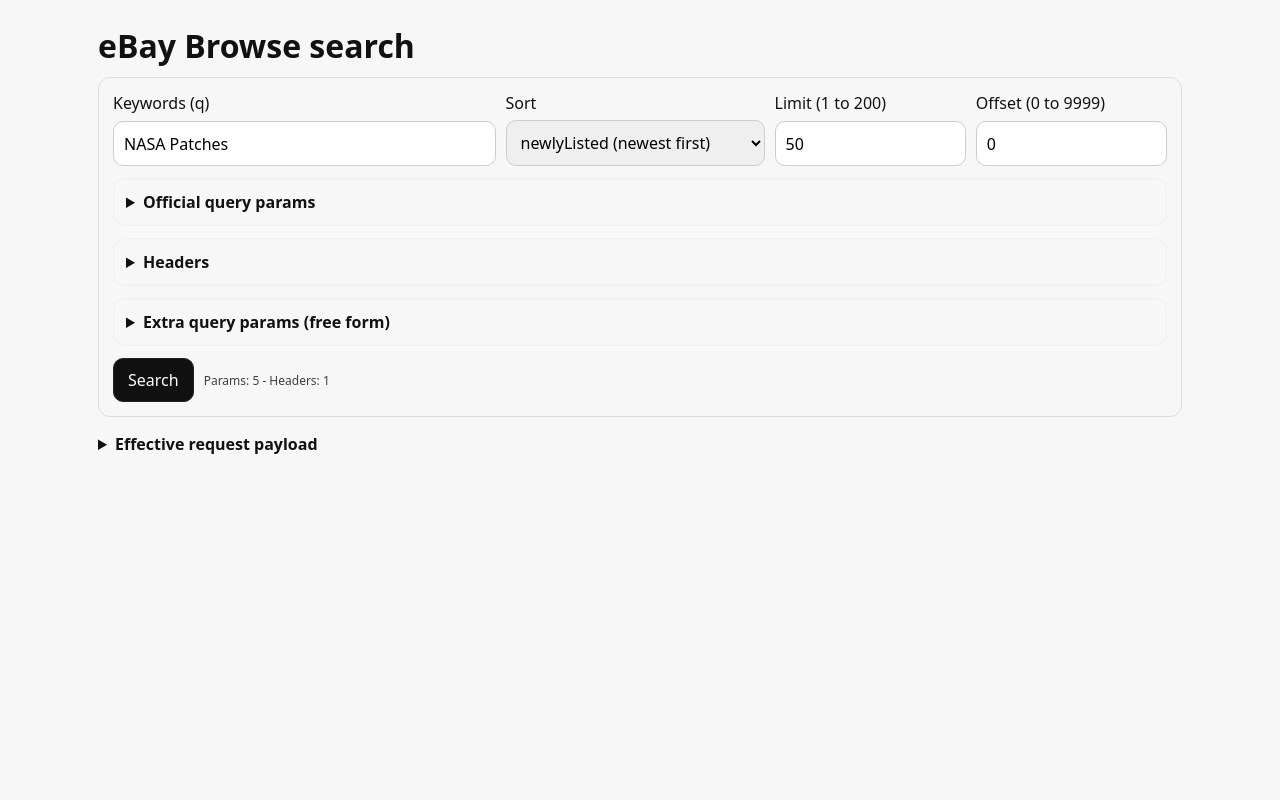
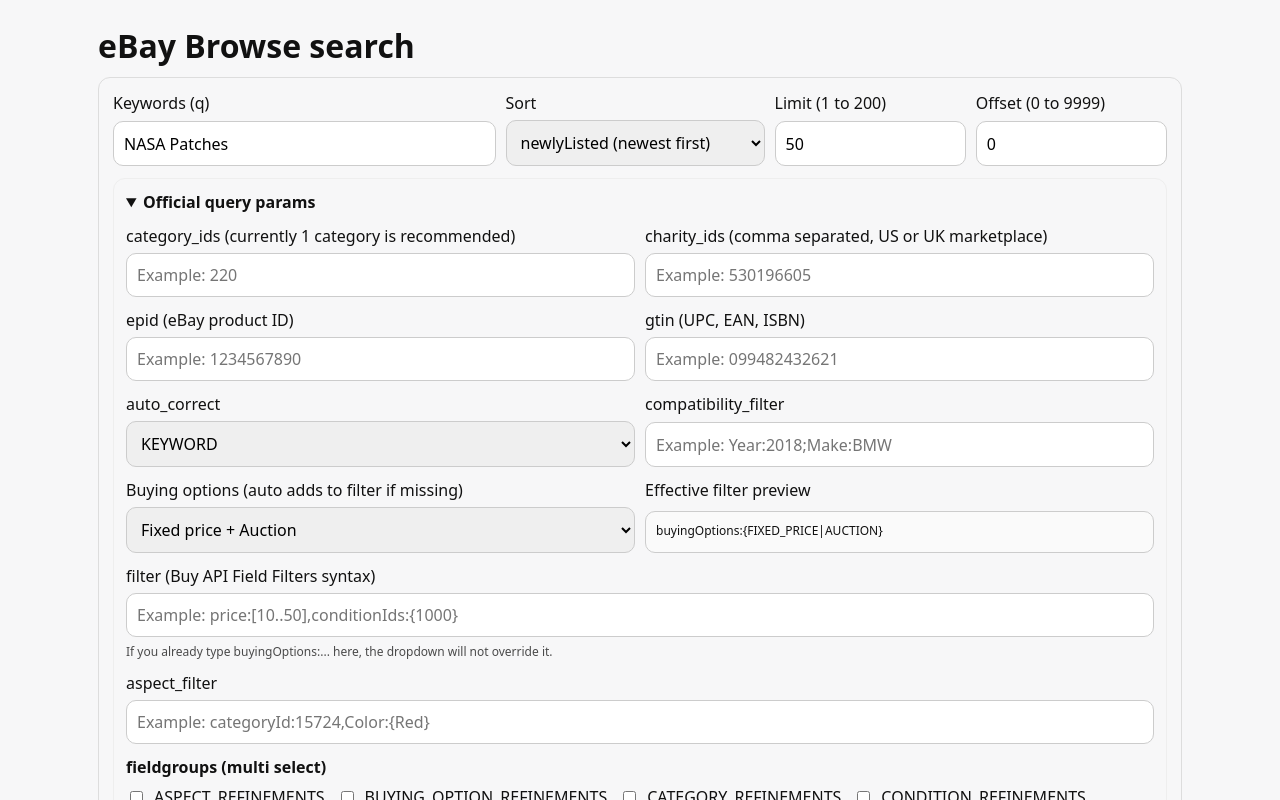
Before and after one commit to tramvaj/ebay-search-app, a Next.js app: page / in a window 1280 px wide. Shown: the top 800 px of the page. Built offline with nearby package versions, Linux system fonts and the light colour scheme.

Commit message:
Update page.jsx

```diff
--- a/app/page.jsx
+++ b/app/page.jsx
@@ -64,9 +64,39 @@
   "EBAY_MOTORS_US"
 ];
 
+const BUYING_OPTIONS_PRESETS = [
+  { value: "", label: "(leave as is)" },
+  { value: "FIXED_PRICE", label: "Fixed price only" },
+  { value: "AUCTION", label: "Auction only" },
+  { value: "FIXED_PRICE|AUCTION", label: "Fixed price + Auction" }
+];
+
 function toggleInArray(arr, value) {
   if (arr.includes(value)) return arr.filter((x) => x !== value);
   return [...arr, value];
+}
+
+function normalizeSpaces(s) {
+  return String(s || "").replace(/\s+/g, " ").trim();
+}
+
+function filterHasBuyingOptions(filterStr) {
+  return /(^|,)\s*buyingOptions\s*:/.test(String(filterStr || ""));
+}
+
+function upsertBuyingOptionsFilter(filterStr, buyingOptionsValue) {
+  const base = normalizeSpaces(filterStr);
+  const v = String(buyingOptionsValue || "").trim();
+
+  if (!v) return base;
+
+  const bo = `buyingOptions:{${v}}`;
+
+  // If user already included buyingOptions in the filter input, do not override it.
+  if (filterHasBuyingOptions(base)) return base;
+
+  if (!base) return bo;
+  return `${bo},${base}`;
 }
 
 export default function Page() {
@@ -85,6 +115,9 @@
   const [limit, setLimit] = useState(50);
   const [offset, setOffset] = useState(0);
 
+  // Auctions support (implemented by injecting buyingOptions into filter when missing)
+  const [buyingOptionsPreset, setBuyingOptionsPreset] = useState("FIXED_PRICE|AUCTION");
+
   // Headers users can set
   const [marketplaceId, setMarketplaceId] = useState("EBAY_US");
 
@@ -92,7 +125,7 @@
   const [ctxCountry, setCtxCountry] = useState("US");
   const [ctxZip, setCtxZip] = useState("");
 
-  // Extra arbitrary query params (in case eBay adds more, or for experiments)
+  // Extra arbitrary query params
   const [extraParams, setExtraParams] = useState([{ key: "", value: "" }]);
 
   const [loading, setLoading] = useState(false);
@@ -116,8 +149,6 @@
     const zip = String(ctxZip || "").trim();
 
     if (country && zip) {
-      // eBay expects URL encoded packed header value
-      // Example: contextualLocation=country%3DUS%2Czip%3D19406
       const packed = `contextualLocation=${encodeURIComponent(`country=${country},zip=${zip}`)}`;
       h["X-EBAY-C-ENDUSERCTX"] = packed;
     }
@@ -125,10 +156,13 @@
     return h;
   }, [marketplaceId, ctxCountry, ctxZip]);
 
+  const effectiveFilter = useMemo(() => {
+    return upsertBuyingOptionsFilter(filter, buyingOptionsPreset);
+  }, [filter, buyingOptionsPreset]);
+
   const queryParams = useMemo(() => {
     const qp = {};
 
-    // Official params
     if (q) qp.q = q;
     if (gtin) qp.gtin = gtin;
     if (epid) qp.epid = epid;
@@ -137,7 +171,7 @@
     if (compatibilityFilter) qp.compatibility_filter = compatibilityFilter;
     if (autoCorrect) qp.auto_correct = autoCorrect;
     if (categoryIds) qp.category_ids = categoryIds;
-    if (filter) qp.filter = filter;
+    if (effectiveFilter) qp.filter = effectiveFilter;
     if (sort) qp.sort = sort;
 
     qp.limit = String(limit);
@@ -145,7 +179,6 @@
 
     if (aspectFilter) qp.aspect_filter = aspectFilter;
 
-    // Extra params
     for (const row of extraParams) {
       const k = String(row.key || "").trim();
       const v = String(row.value || "").trim();
@@ -163,7 +196,7 @@
     compatibilityFilter,
     autoCorrect,
     categoryIds,
-    filter,
+    effectiveFilter,
     sort,
     limit,
     offset,
@@ -286,7 +319,7 @@
           </div>
         </section>
 
-        <details style={{ border: "1px solid #eee", borderRadius: 12, padding: 12 }}>
+        <details style={{ border: "1px solid #eee", borderRadius: 12, padding: 12 }} open>
           <summary style={{ cursor: "pointer", fontWeight: 650 }}>Official query params</summary>
 
           <div style={{ marginTop: 12, display: "grid", gap: 12 }}>
@@ -361,14 +394,50 @@
               </label>
             </div>
 
+            <div style={{ display: "grid", gridTemplateColumns: "1fr 1fr", gap: 10 }}>
+              <label style={{ display: "grid", gap: 6 }}>
+                Buying options (auto adds to filter if missing)
+                <select
+                  value={buyingOptionsPreset}
+                  onChange={(e) => setBuyingOptionsPreset(e.target.value)}
+                  style={{ padding: 10, borderRadius: 10, border: "1px solid #ccc" }}
+                >
+                  {BUYING_OPTIONS_PRESETS.map((opt) => (
+                    <option key={opt.value || "leave"} value={opt.value}>
+                      {opt.label}
+                    </option>
+                  ))}
+                </select>
+              </label>
+
+              <div style={{ display: "grid", gap: 6 }}>
+                Effective filter preview
+                <div
+                  style={{
+                    padding: 10,
+                    borderRadius: 10,
+                    border: "1px solid #ccc",
+                    background: "#fafafa",
+                    fontSize: 12,
+                    wordBreak: "break-word"
+                  }}
+                >
+                  {effectiveFilter || "(empty)"}
+                </div>
+              </div>
+            </div>
+
             <label style={{ display: "grid", gap: 6 }}>
               filter (Buy API Field Filters syntax)
               <input
                 value={filter}
                 onChange={(e) => setFilter(e.target.value)}
-                placeholder="Example: price:[10..50],buyingOptions:{FIXED_PRICE|AUCTION}"
+                placeholder="Example: price:[10..50],conditionIds:{1000}"
                 style={{ padding: 10, borderRadius: 10, border: "1px solid #ccc" }}
               />
+              <div style={{ fontSize: 12, opacity: 0.75 }}>
+                If you already type buyingOptions:... here, the dropdown will not override it.
+              </div>
             </label>
 
             <label style={{ display: "grid", gap: 6 }}>
```
